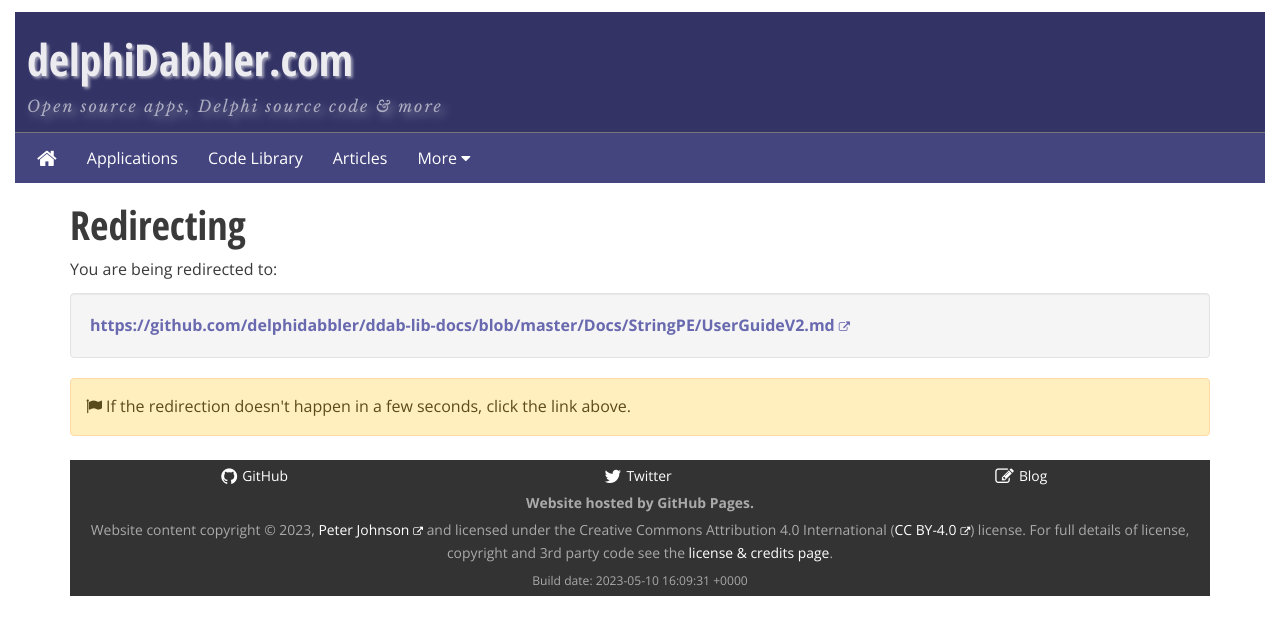
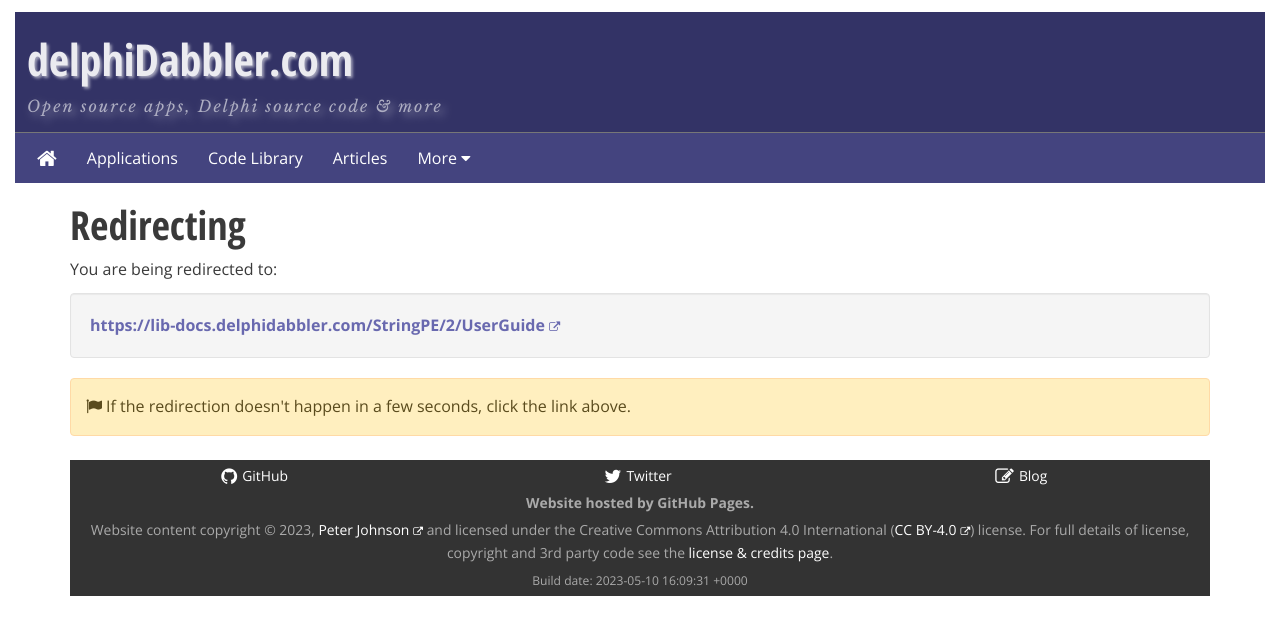
Before and after one commit to delphidabbler/delphidabbler.github.io, a Jekyll site: the page built from url/stringpe-wiki.html, in a window 1280 px wide. Shown: the top 635 px of the page. Built offline with Jekyll 4.4.1, drawn with Linux system fonts in a browser that asks for light colours; some of the changed lines change nothing that is shown.

Commit message:
Update url/stringpe-wiki
Updated to reference lib-docs.delphidabbler.com instead of
delphidabbler/ddab-lib-docs repo.

```diff
--- a/url/stringpe-wiki.html
+++ b/url/stringpe-wiki.html
@@ -1,5 +1,5 @@
 ---
 layout: url-redirect
-redirect-url: https://github.com/delphidabbler/ddab-lib-docs/blob/master/Docs/StringPE/UserGuideV2.md
+redirect-url: https://lib-docs.delphidabbler.com/StringPE/2/UserGuide
 title: Redirecting...
 ---
```
